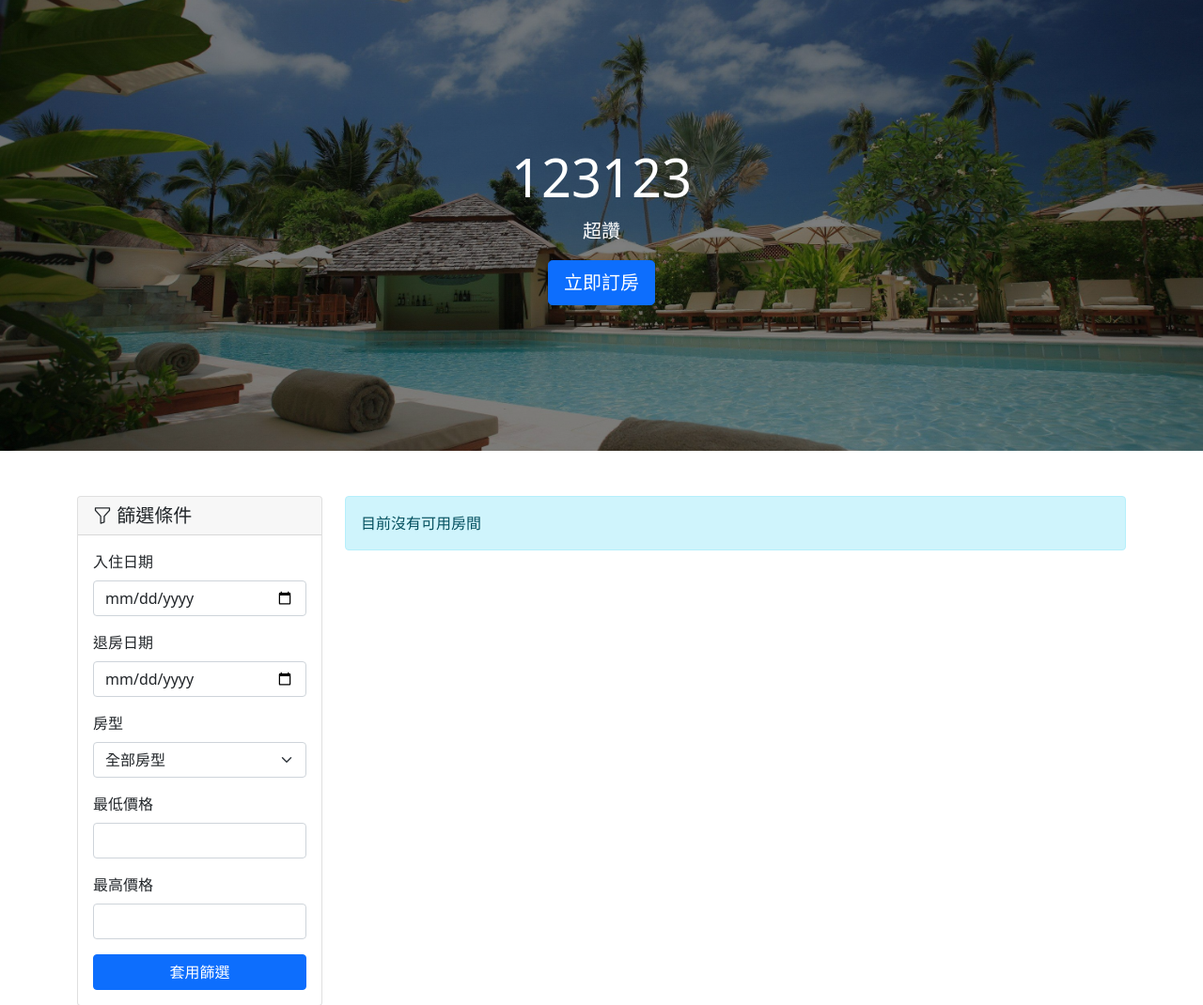
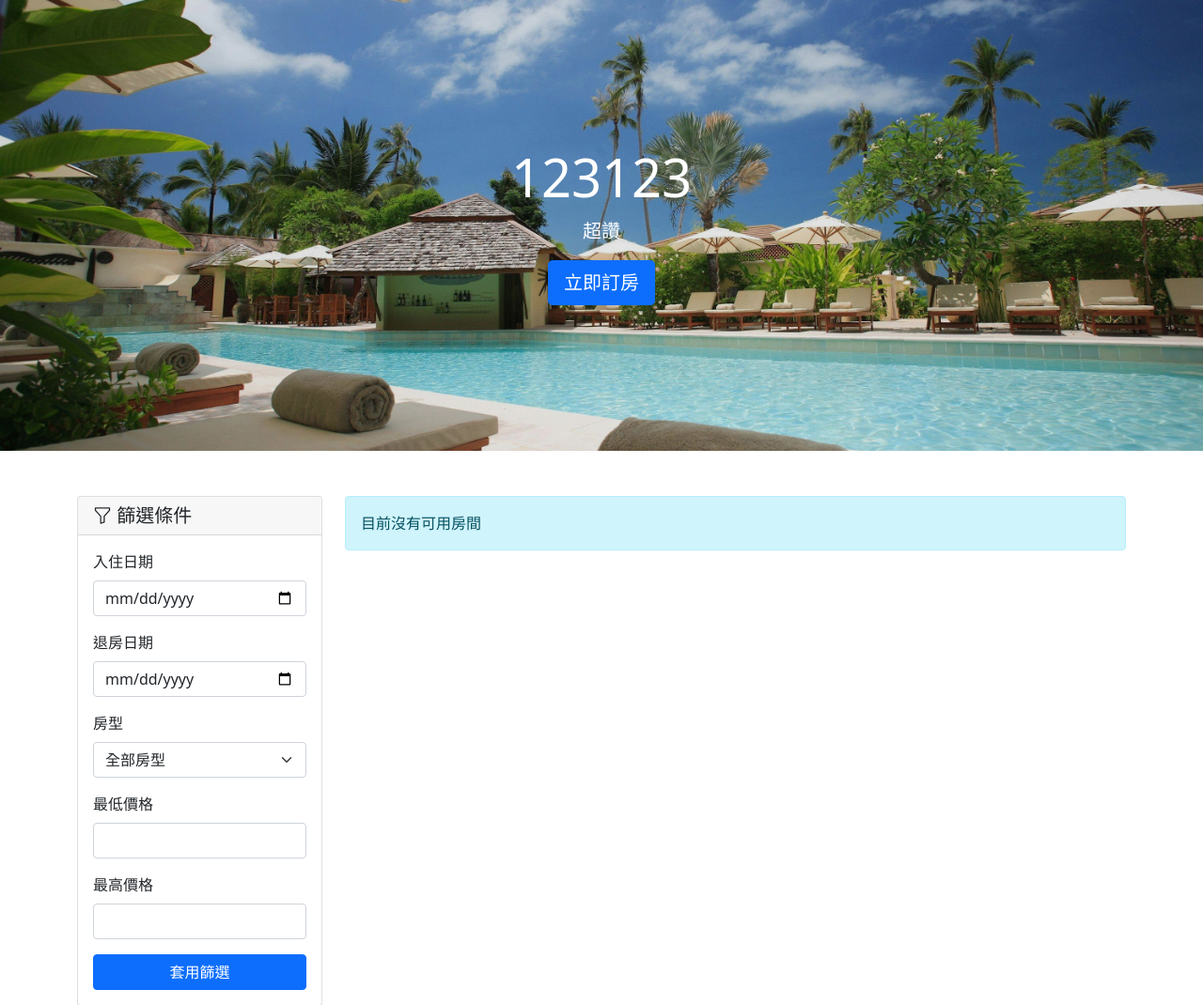
Before and after one commit to smilepaper/DataBaseProject, a PHP site: page /home.php in a window 1280 px wide. Shown: the part 56-1126 px from the top of the page at 94% size. Run offline with PHP 8.4, Linux system fonts and the light colour scheme; data that the repository does not hold is empty.

Commit message:
Update home.css bg透明度

```diff
--- a/css/home.css
+++ b/css/home.css
@@ -1,5 +1,5 @@
 .main-section {
-    background: linear-gradient(rgba(0, 0, 0, 0.5), rgba(0, 0, 0, 0.5)), url('../images/bg.jpg');
+    background: linear-gradient(rgba(0, 0, 0, 0.1), rgba(0, 0, 0, 0.1)), url('../images/bg.jpg');
     background-size: cover;
     background-position: center;
     height: 60vh;
```
